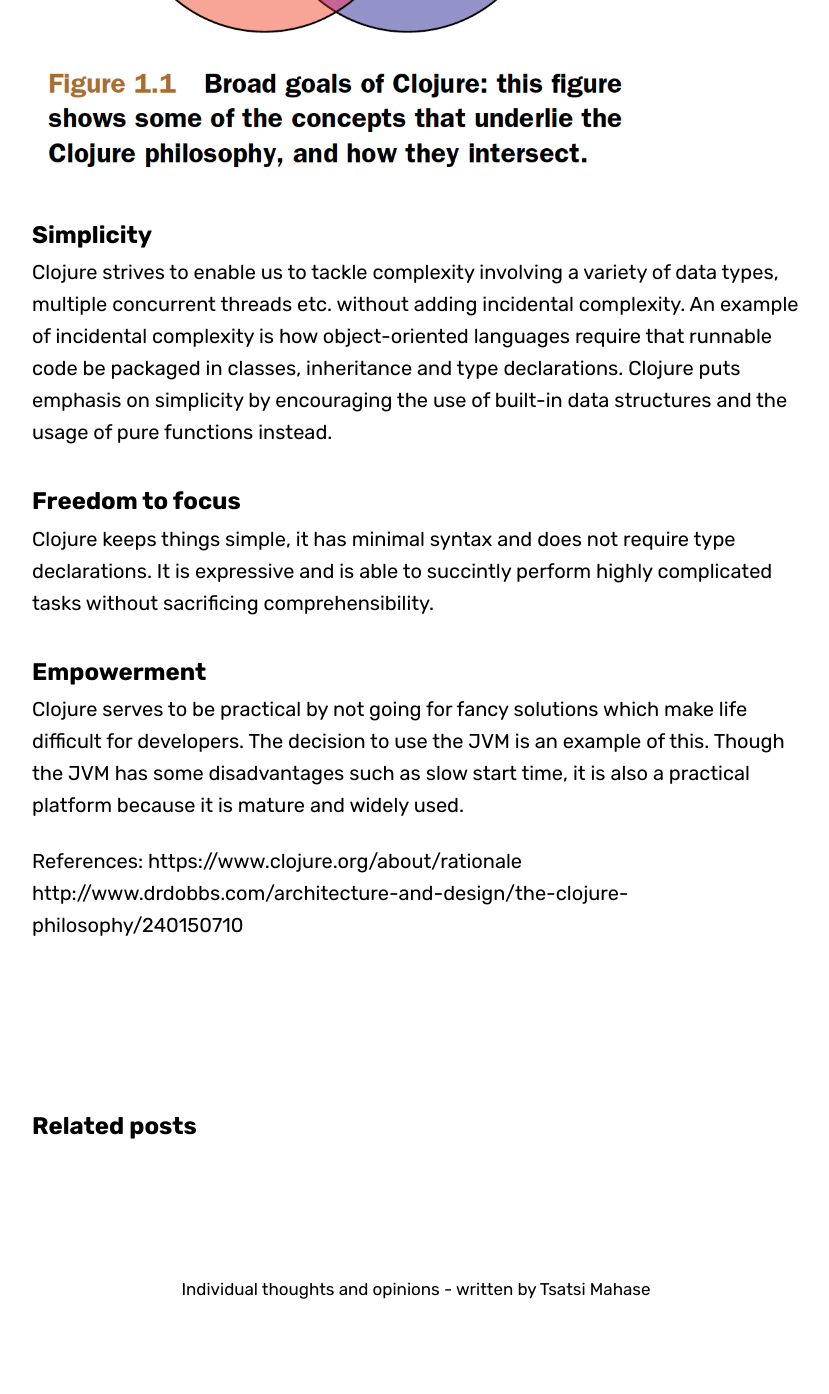
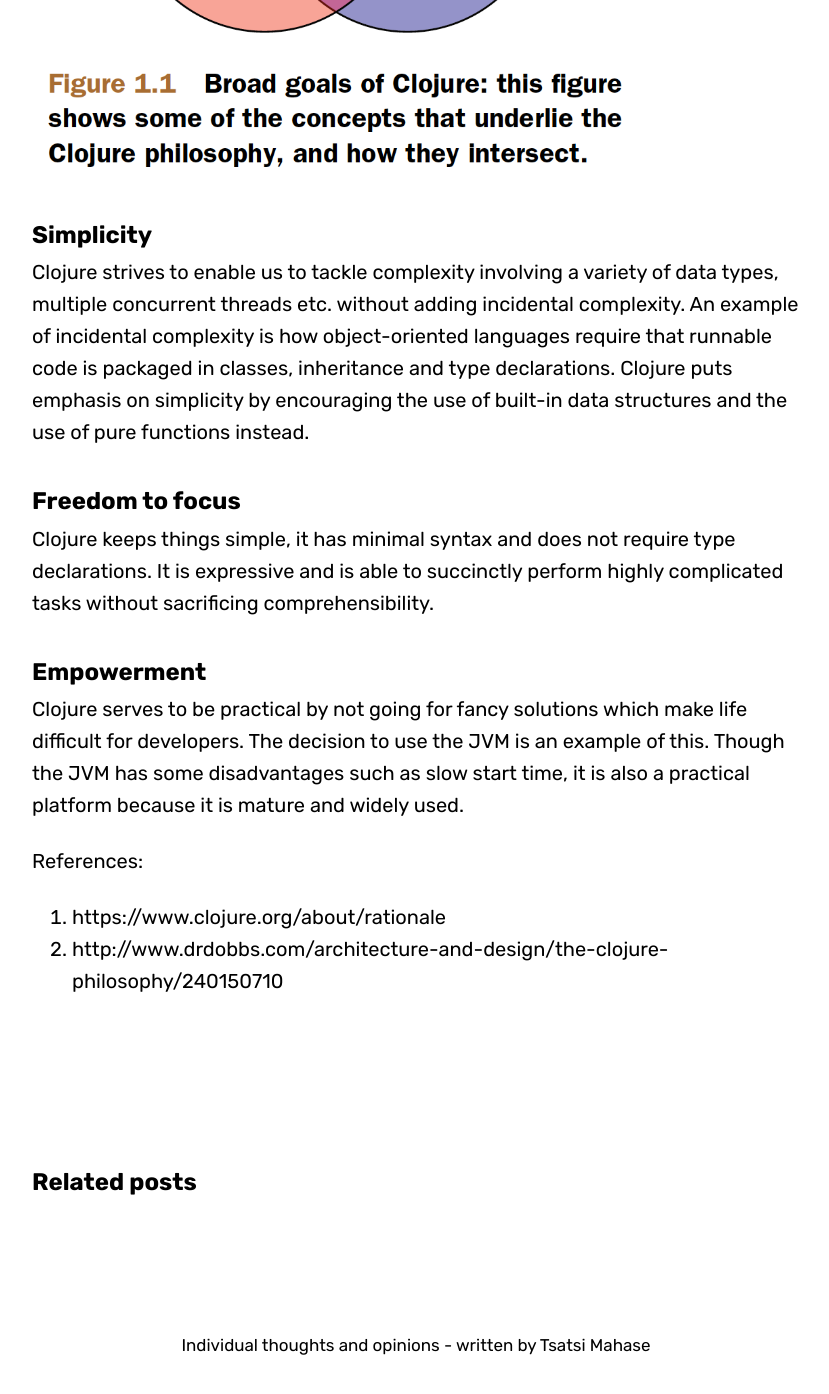
Before and after one commit to Tsatsi/tsatsi.github.io, a Jekyll site: the page built from _posts/2018-08-16-why-clojure.md, in a window 1280 px wide and 1400 px high, scrolled down 2450 px. Shown: the top 1394 px of the window, without its empty margins (224-1053 px from the left). Built offline with Jekyll 4.4.1, drawn with Linux system fonts in a browser that asks for light colours; some web fonts are replaced; comment, search, counter and statistics services are not loaded; before the commit the page ends 3817 px from its top, so only the background shows below that; some of the changed text lies outside the part shown.

Commit message:
fixing some errors

```diff
--- a/_posts/2018-08-16-why-clojure.md
+++ b/_posts/2018-08-16-why-clojure.md
@@ -39,16 +39,14 @@ Clojure was build with the following goals in mind:
 
 ## Simplicity
 
-Clojure strives to enable us to tackle complexity involving a variety of data types, multiple concurrent threads etc. without adding incidental complexity.
-An example of incidental complexity is how object-oriented languages require that runnable code be packaged in classes, inheritance and type declarations.
-Clojure puts emphasis on simplicity by encouraging the use of built-in data structures and the usage of pure functions instead.
+Clojure strives to enable us to tackle complexity involving a variety of data types, multiple concurrent threads etc. without adding incidental complexity. An example of incidental complexity is how object-oriented languages require that runnable code is packaged in classes, inheritance and type declarations. Clojure puts emphasis on simplicity by encouraging the use of built-in data structures and the use of pure functions instead.
 
 ## Freedom to focus
-Clojure keeps things simple, it has minimal syntax and does not require type declarations. It is expressive and is able to succintly perform highly complicated tasks without sacrificing comprehensibility.
+Clojure keeps things simple, it has minimal syntax and does not require type declarations. It is expressive and is able to succinctly perform highly complicated tasks without sacrificing comprehensibility.
 
 ## Empowerment
 Clojure serves to be practical by not going for fancy solutions which make life difficult for developers. The decision to use the JVM is an example of this. Though the JVM has some disadvantages such as slow start time, it is also a practical platform because it is mature and widely used.
 
 References:
-https://www.clojure.org/about/rationale
-http://www.drdobbs.com/architecture-and-design/the-clojure-philosophy/240150710
+1. https://www.clojure.org/about/rationale
+2. http://www.drdobbs.com/architecture-and-design/the-clojure-philosophy/240150710
```
Also changed, not shown: other parts of _posts/2018-08-16-why-clojure.md (+3 -3 lines).
